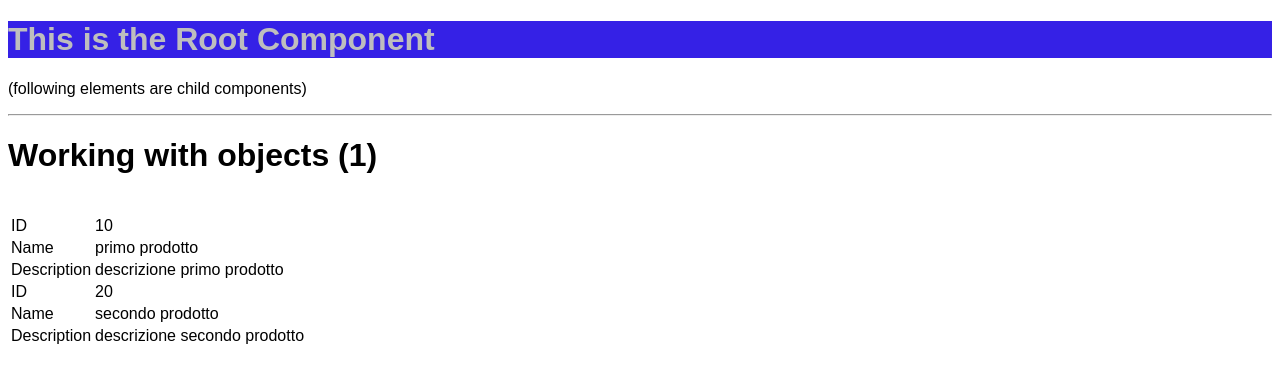
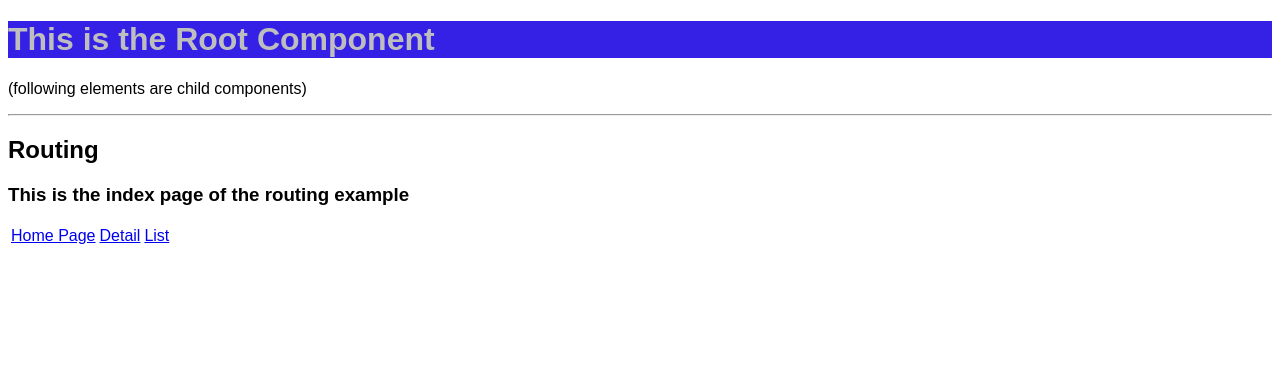
Before and after one commit to maurizio-meluzzi-accenture/AngLab, an Angular app: page / in a window 1280 px wide. Shown: the top 382 px of the page. Built offline with nearby package versions, Linux system fonts and the light colour scheme; what angular-in-memory-web-api would draw is missing.

Commit message:
MM 2301 Routing

```diff
--- a/src/app/app-routing.module.ts
+++ b/src/app/app-routing.module.ts
@@ -1,11 +1,17 @@
 import { NgModule } from '@angular/core';
 import { Routes, RouterModule } from '@angular/router';
+import { Prt012HomeComponent } from './prt.012.component/home/home.component';
+import { Prt012DetailComponent } from './prt.012.component/detail/detail.component';
+import { Prt012ListComponent } from './prt.012.component/list/list.component';
 
-
-const routes: Routes = [];
+const routes: Routes = [
+    { path: 'prt012Home', component: Prt012HomeComponent },
+    { path: 'prt012Detail', component: Prt012DetailComponent },
+    { path: 'prt012List', component: Prt012ListComponent }
+];
 
 @NgModule({
-  imports: [RouterModule.forRoot(routes)],
-  exports: [RouterModule]
+    imports: [RouterModule.forRoot(routes)],
+    exports: [RouterModule]
 })
 export class AppRoutingModule { }
--- a/src/app/app.component.html
+++ b/src/app/app.component.html
@@ -1,4 +1,14 @@
 <h1>This is the Root Component</h1>
 <p>(following elements are child components)</p>
 
-<app-prt-009></app-prt-009>
+<hr>
+<h2>Routing</h2>
+<h3>This is the index page of the routing example</h3>
+<table>
+    <tr>
+        <td><a [routerLink] = "'/prt012Home'">Home Page</a></td>
+        <td><a [routerLink] = "'/prt012Detail'">Detail</a></td>
+        <td><a [routerLink] = "'/prt012List'">List</a></td>
+    </tr>
+</table>
+<router-outlet></router-outlet>
--- /dev/null
+++ b/src/app/prt.012.component/detail/detail.component.html
@@ -0,0 +1 @@
+<h3>This is the Detail component</h3>
--- /dev/null
+++ b/src/app/prt.012.component/detail/detail.component.ts
@@ -0,0 +1,14 @@
+import { Component, OnInit } from '@angular/core';
+
+@Component({
+  selector: 'app-prt012-detail',
+  templateUrl: './detail.component.html'
+})
+export class Prt012DetailComponent implements OnInit {
+
+  constructor() { }
+
+  ngOnInit() {
+  }
+
+}
--- /dev/null
+++ b/src/app/prt.012.component/home/home.component.html
@@ -0,0 +1 @@
+<h3>This is the Home component</h3>
--- /dev/null
+++ b/src/app/prt.012.component/home/home.component.ts
@@ -0,0 +1,14 @@
+import { Component, OnInit } from '@angular/core';
+
+@Component({
+  selector: 'app-prt012-home',
+  templateUrl: './home.component.html'
+})
+export class Prt012HomeComponent implements OnInit {
+
+  constructor() { }
+
+  ngOnInit() {
+  }
+
+}
--- /dev/null
+++ b/src/app/prt.012.component/list/list.component.html
@@ -0,0 +1 @@
+<h3>This is the List component</h3>
--- /dev/null
+++ b/src/app/prt.012.component/list/list.component.ts
@@ -0,0 +1,14 @@
+import { Component, OnInit } from '@angular/core';
+
+@Component({
+  selector: 'app-prt012-list',
+  templateUrl: './list.component.html'
+})
+export class Prt012ListComponent implements OnInit {
+
+  constructor() { }
+
+  ngOnInit() {
+  }
+
+}
```
Also changed, not shown: src/app/app.module.ts (+9 -1 lines), src/app/prt.012.component/index/index.component.html (added, +11 -0 lines), src/app/prt.012.component/index/index.component.ts (added, +15 -0 lines).
